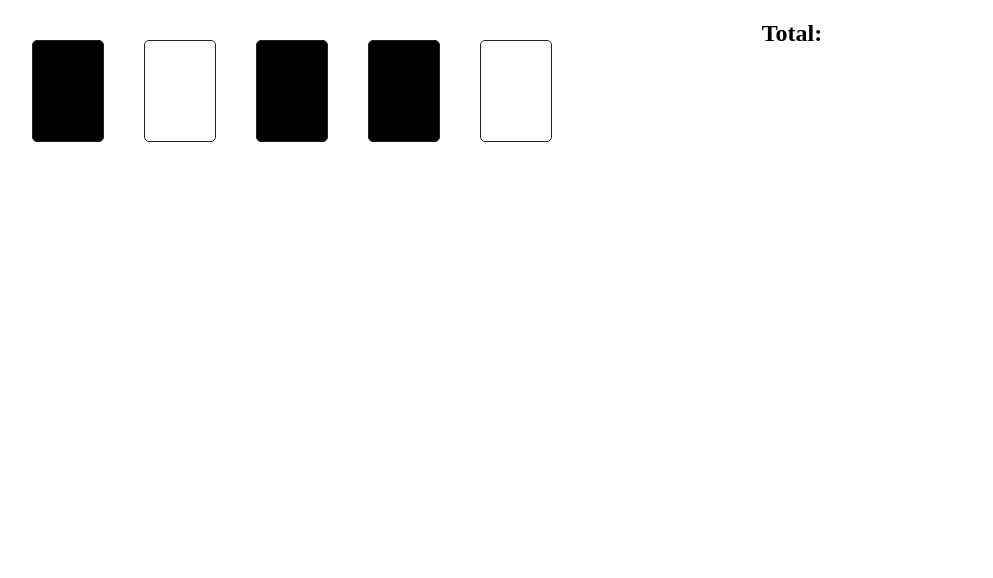
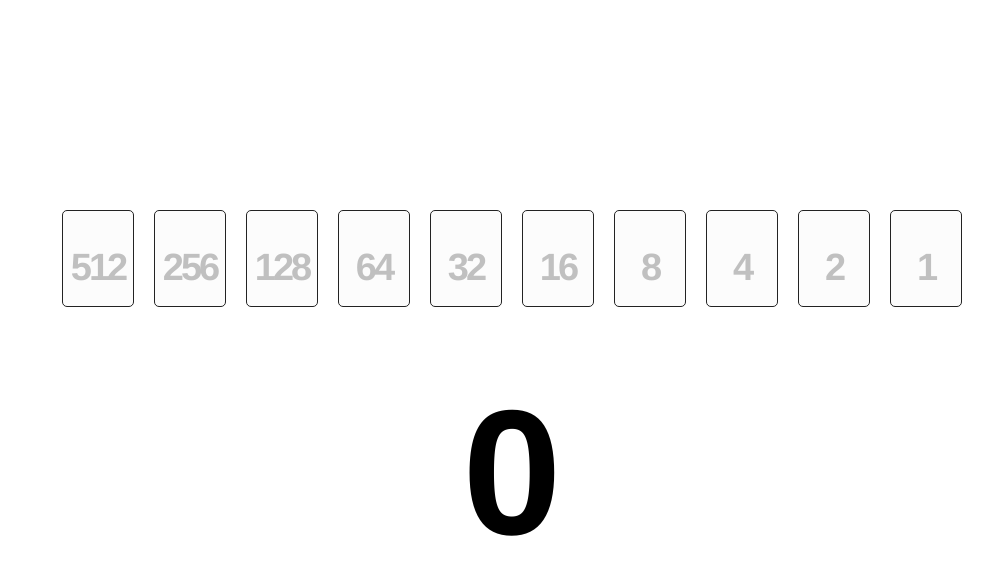
Before and after one commit to toruurakawa/Encyclopedia-of-Binary-Card-Games, a plain HTML site: page Calculator/index.html in a window 1280 px wide. Shown: the whole page, without its empty margins (128-1121 px from the left). Drawn offline with Linux system fonts and the light colour scheme.

Commit message:
Calculator working, w some styling

```diff
--- a/Calculator/calculator.js
+++ b/Calculator/calculator.js
@@ -1,11 +1,14 @@
 
 $(document).ready( function () {
+
+
 	$(".card").click(function () {
-		if ($(this).css("background-color") === "rgb(0, 0, 0)") {
-			$(this).css("background-color", "white")
-			console.log("DAFUQ")
+		if ($(this).hasClass("white")) {
+			$(this).removeClass("white");
+			$(this).addClass("black");
 		} else {
-			$(this).css("background-color", "black");
+			$(this).removeClass("black");
+			$(this).addClass("white");
 		}
 		calculate();
 	});
@@ -14,10 +17,12 @@ $(document).ready( function () {
 		var counter = 0;
 
 		for (var i = 0; i < $(".card").length; i++){
-			if ($($(".card")[i]).css("background-color") === "rgb(0, 0, 0)") counter++;
+			if ($($(".card")[i]).hasClass("black")) {
+				counter += Math.pow(2, $($(".card")[i]).attr("data-slot"));
+			}
 		}
 
-		$("#total").html("Total: " + counter + "(but not really)");
+		$("#total").html(counter);
 	}
 
 });
--- a/Calculator/index.html
+++ b/Calculator/index.html
@@ -8,12 +8,19 @@
 <body>
 
 <div id="main">
-	<div class="card" style="background: black"></div>
-	<div class="card" ></div>
-	<div class="card" style="background: black"></div>
-	<div class="card" style="background: black"></div>
-	<div class="card" ></div>
-	<h2 id="total">Total: </h2>
+	<div id="deck">
+		<div class="card white" data-slot="9">512</div>
+		<div class="card white" data-slot="8">256</div>
+		<div class="card white" data-slot="7">128</div>
+		<div class="card white" data-slot="6">64</div>
+		<div class="card white" data-slot="5">32</div>
+		<div class="card white" data-slot="4">16</div>
+		<div class="card white" data-slot="3">8</div>
+		<div class="card white" data-slot="2">4</div>
+		<div class="card white" data-slot="1">2</div>
+		<div class="card white" data-slot="0">1</div>
+	</div>
+	<h2 id="total">0</h2>
 </div>
 	    <script type="text/javascript" src="calculator.js"></script>
 
--- a/Calculator/main.css
+++ b/Calculator/main.css
@@ -1,15 +1,57 @@
 #main {
 	width: 1000px;
 	margin: 0 auto;
+		margin-top: 200px;
+	text-align: center;
+}
+
+h2 {
+	font-family: Helvetica, Arial, Sans-serif;
+	font-size: 178px;
+}
+
+#deck {
+	width: 920px;
+	height: 120px;
+	margin: 0 auto;
+	margin-bottom: 40px;
+	position: relative;
 	text-align: center;
 }
 
 .card {
 	width: 70px;
-	height: 100px;
-	margin: 20px;
+	height: 60px;
+	margin: 10px;
 	float: left;
 	border: solid 1px #232323;
 	border-radius: 5px;
 	float: left;
+	font-family: Helvetica, Arial, Sans-serif;
+	font-size: 38px;
+	font-weight: bold;
+	letter-spacing: -3px;
+	padding-top: 35px;
 }
+
+h2 {
+	margin: 50px 0px;
+	width: 100%;
+}
+
+.card:hover {
+	cursor: pointer;
+	border: solid 3px #e00580;
+	width: 66px;
+	height: 56px;
+}
+
+.card.black {
+	background-color: #232323;
+	color: #fcfcfc;
+}
+
+.card.white {
+	background-color: #fcfcfc;
+	color: #c0c0c0;
+}
```
